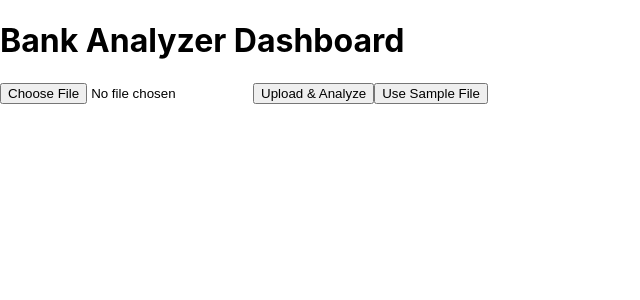
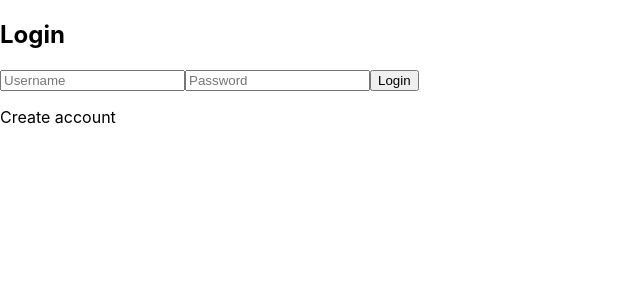
Before and after one commit to sylviahdev/bankdashboard, a React (Create React App) app: page / in a window 1280 px wide. Shown: the top 300 px of the page, without its empty margins (0-640 px from the left). Built offline with nearby package versions, Linux system fonts and the light colour scheme.

Commit message:
debugging

```diff
--- a/src/Dashboard.js
+++ b/src/Dashboard.js
@@ -1,110 +1,300 @@
-// src/Dashboard.js
 import React, { useState } from "react";
-import { Pie } from "react-chartjs-2";
-import { Chart as ChartJS, ArcElement, Tooltip, Legend } from "chart.js";
+import {
+  PieChart,
+  Pie,
+  Cell,
+  Tooltip,
+  Legend,
+  ResponsiveContainer,
+} from "recharts";
 
-ChartJS.register(ArcElement, Tooltip, Legend);
+const COLORS = ["#22c55e", "#ef4444", "#3b82f6", "#f59e0b", "#8b5cf6"];
 
 function Dashboard() {
   const [file, setFile] = useState(null);
   const [summary, setSummary] = useState(null);
+  const [error, setError] = useState("");
+  const [success, setSuccess] = useState("");
   const [loading, setLoading] = useState(false);
-  const [error, setError] = useState("");
 
-  const BACKEND_URL = "https://bankanalyzer-j0mk.onrender.com";
+  const [loggedIn, setLoggedIn] = useState(false);
+  const [registerMode, setRegisterMode] = useState(false);
 
-  const handleFileChange = (e) => setFile(e.target.files[0]);
+  const [username, setUsername] = useState("");
+  const [password, setPassword] = useState("");
 
+  const BACKEND = "http://localhost:10000";
+
+  const formatCurrency = (amount) =>
+    new Intl.NumberFormat("en-KE", {
+      style: "currency",
+      currency: "KES",
+    }).format(amount);
+
+  // -------- REGISTER --------
+  const handleRegister = async (e) => {
+    e.preventDefault();
+    setLoading(true);
+    setError("");
+    setSuccess("");
+
+    try {
+      const res = await fetch(`${BACKEND}/api/register`, {
+        method: "POST",
+        headers: {"Content-Type": "application/json"},
+        body: JSON.stringify({ username, password }),
+      });
+
+      const data = await res.json();
+
+      if (!res.ok) setError(data.error);
+      else {
+        setSuccess("Registration successful! Please login.");
+        setRegisterMode(false);
+      }
+    } catch {
+      setError("Server connection failed");
+    } finally {
+      setLoading(false);
+    }
+  };
+
+  // -------- LOGIN --------
+  const handleLogin = async (e) => {
+    e.preventDefault();
+    setLoading(true);
+    setError("");
+
+    try {
+      const res = await fetch(`${BACKEND}/api/login`, {
+        method: "POST",
+        headers: {"Content-Type": "application/json"},
+        body: JSON.stringify({ username, password }),
+      });
+
+      const data = await res.json();
+
+      if (!res.ok) setError(data.error);
+      else {
+        localStorage.setItem("token", data.token);
+        setLoggedIn(true);
+      }
+    } catch {
+      setError("Server connection failed");
+    } finally {
+      setLoading(false);
+    }
+  };
+
+  // -------- LOGOUT --------
+  const handleLogout = () => {
+    localStorage.removeItem("token");
+    setLoggedIn(false);
+    setSummary(null);
+  };
+
+  // -------- UPLOAD --------
   const handleUpload = async () => {
-    if (!file) return;
+    if (!file) return setError("Select a file");
+
     setLoading(true);
     setError("");
     setSummary(null);
+
+    const token = localStorage.getItem("token");
 
     const formData = new FormData();
     formData.append("file", file);
 
     try {
-      const res = await fetch(`${BACKEND_URL}/api/analyze`, { method: "POST", body: formData });
+      const res = await fetch(`${BACKEND}/api/analyze`, {
+        method: "POST",
+        headers: { Authorization: token },
+        body: formData,
+      });
+
       const data = await res.json();
-      if (!res.ok) setError(data.error || "Upload failed");
-      else setSummary(data);
-    } catch (err) {
-      setError("Server error: " + err.message);
+
+      if (!res.ok) setError(data.error);
+      else {
+        setSummary(data);
+        setSuccess("Analysis complete ✅");
+      }
+    } catch {
+      setError("Upload failed");
     } finally {
       setLoading(false);
     }
   };
 
-  const handleUseSample = async () => {
-    setLoading(true);
+  // -------- LOGIN SCREEN --------
+  if (!loggedIn) {
+    return (
+      <div className="min-h-screen flex items-center justify-center bg-gray-100">
+        <form
+          onSubmit={registerMode ? handleRegister : handleLogin}
+          className="bg-white p-6 rounded-xl shadow-lg w-80 space-y-3"
+        >
+          <h2 className="text-xl font-bold text-center">
+            {registerMode ? "Register" : "Login"}
+          </h2>
+
+          <input
+            type="text"
+            placeholder="Username"
+            value={username}
+            onChange={(e) => setUsername(e.target.value)}
+            className="w-full border p-2 rounded"
+          />
+
+          <input
+            type="password"
+            placeholder="Password"
+            value={password}
+            onChange={(e) => setPassword(e.target.value)}
+            className="w-full border p-2 rounded"
+          />
+
+          <button className="w-full bg-blue-600 text-white py-2 rounded">
+            {loading ? "Processing..." : registerMode ? "Register" : "Login"}
+          </button>
+
+          {error && <p className="text-red-500 text-center">{error}</p>}
+          {success && <p className="text-green-600 text-center">{success}</p>}
+
+          <p
+            onClick={() => {
+              setRegisterMode(!registerMode);
               setError("");
-    setSummary(null);
-    try {
-      const res = await fetch(`${BACKEND_URL}/download-sample`);
-      if (!res.ok) throw new Error("Failed to fetch sample file");
-      const blob = await res.blob();
-      const tempFile = new File([blob], "sample_bank_statement.xlsx");
-      const formData = new FormData();
-      formData.append("file", tempFile);
+            }}
+            className="text-center text-blue-600 cursor-pointer text-sm"
+          >
+            {registerMode ? "Login instead" : "Create account"}
+          </p>
+        </form>
+      </div>
+    );
+  }
 
-      const analyzeRes = await fetch(`${BACKEND_URL}/api/analyze`, { method: "POST", body: formData });
-      const data = await analyzeRes.json();
-      if (!analyzeRes.ok) setError(data.error || "Analysis failed");
-      else setSummary(data);
-    } catch (err) {
-      setError("Server error: " + err.message);
-    } finally {
-      setLoading(false);
+  // -------- CALCULATIONS --------
+  let income = 0;
+  let expenses = 0;
+
+  if (summary) {
+    Object.values(summary).forEach((val) => {
+      if (val > 0) income += val;
+      else expenses += val;
+    });
   }
-  };
 
-  const pieData = summary
-    ? {
-        labels: Object.keys(summary),
-        datasets: [{ label: "Summary", data: Object.values(summary), backgroundColor: ["#36A2EB", "#FF6384", "#FFCE56", "#4BC0C0", "#9966FF"] }],
-      }
-    : null;
+  const balance = income + expenses;
 
+  const chartData = summary
+    ? Object.entries(summary).map(([name, value]) => ({
+        name,
+        value: Math.abs(value),
+      }))
+    : [];
+
+  const savingsRate =
+    income > 0 ? ((balance / income) * 100).toFixed(1) : 0;
+
+  // -------- DASHBOARD --------
   return (
-    <div className="p-5 font-sans">
-      <h1 className="text-2xl font-bold">Bank Analyzer Dashboard</h1>
+    <div className="min-h-screen bg-gray-100 p-6 flex flex-col items-center">
 
-      <div className="mt-5 flex flex-col items-start">
-        <input type="file" onChange={handleFileChange} className="block w-full max-w-xs" />
-        <button onClick={handleUpload} className="mt-2 px-4 py-2 bg-blue-600 text-white rounded">Upload & Analyze</button>
-        <button onClick={handleUseSample} className="mt-2 px-4 py-2 bg-green-600 text-white rounded">Use Sample File</button>
+      <div className="w-full max-w-4xl bg-white p-6 rounded-2xl shadow-xl">
+
+        <div className="flex justify-between items-center mb-4">
+          <h1 className="text-2xl font-bold">💳 Bank Analyzer</h1>
+          <button
+            onClick={handleLogout}
+            className="bg-red-500 text-white px-3 py-1 rounded"
+          >
+            Logout
+          </button>
         </div>
 
-      {loading && <p className="mt-3">Processing file...</p>}
-      {error && <p className="mt-3 text-red-600">{error}</p>}
+        {/* Upload */}
+        <input
+          type="file"
+          onChange={(e) => setFile(e.target.files[0])}
+          className="w-full border p-2 rounded"
+        />
 
+        <button
+          onClick={handleUpload}
+          className="w-full mt-3 bg-blue-600 text-white py-2 rounded"
+        >
+          {loading ? "Processing..." : "Upload & Analyze"}
+        </button>
+
+        {/* Alerts */}
+        {error && <p className="text-red-500 mt-3 text-center">{error}</p>}
+        {success && <p className="text-green-600 mt-3 text-center">{success}</p>}
+
+        {/* Cards */}
         {summary && (
-        <div className="mt-5">
-          <h2 className="text-xl font-semibold">Summary Table</h2>
-          <table className="border-collapse border border-gray-300 mt-2">
-            <tbody>
-              {Object.entries(summary).map(([key, value]) => (
-                <tr key={key}>
-                  <td className="border border-gray-300 px-3 py-1">{key}</td>
-                  <td className="border border-gray-300 px-3 py-1">{value}</td>
-                </tr>
-              ))}
-            </tbody>
-          </table>
-
-          <h2 className="text-xl font-semibold mt-5">Summary Pie Chart</h2>
-          <div className="w-full max-w-xs mt-2">
-            <Pie data={pieData} />
+          <>
+            <div className="grid grid-cols-3 gap-4 mt-6">
+              <div className="bg-green-100 p-4 rounded-lg text-center">
+                <p>Income</p>
+                <h2>{formatCurrency(income)}</h2>
               </div>
 
-          <div className="mt-3">
-            <a href={`${BACKEND_URL}/download`} target="_blank" rel="noopener noreferrer">
-              <button className="px-4 py-2 bg-purple-600 text-white rounded">Download Excel</button>
-            </a>
+              <div className="bg-red-100 p-4 rounded-lg text-center">
+                <p>Expenses</p>
+                <h2>{formatCurrency(expenses)}</h2>
+              </div>
+
+              <div className="bg-blue-100 p-4 rounded-lg text-center">
+                <p>Balance</p>
+                <h2>{formatCurrency(balance)}</h2>
               </div>
             </div>
+
+            {/* Chart */}
+            <div className="mt-6 h-64">
+              <ResponsiveContainer>
+                <PieChart>
+                  <Pie data={chartData} dataKey="value" label>
+                    {chartData.map((entry, index) => (
+                      <Cell key={index} fill={COLORS[index % COLORS.length]} />
+                    ))}
+                  </Pie>
+                  <Tooltip />
+                  <Legend />
+                </PieChart>
+              </ResponsiveContainer>
+            </div>
+
+            {/* Insights */}
+            <div className="mt-6 bg-gray-50 p-4 rounded-lg">
+              <h3 className="font-semibold mb-2">Insights</h3>
+              <p>💰 Savings Rate: {savingsRate}%</p>
+              <p>📊 Total Categories: {chartData.length}</p>
+              <p>
+                🧠 You spent{" "}
+                {income !== 0
+                  ? Math.abs((expenses / income) * 100).toFixed(1)
+                  : 0}
+                % of your income
+              </p>
+            </div>
+
+            {/* Download */}
+            <a
+              href={`${BACKEND}/download`}
+              target="_blank"
+              rel="noreferrer"
+            >
+              <button className="w-full mt-4 bg-purple-600 text-white py-2 rounded">
+                Download Excel
+              </button>
+            </a>
+          </>
         )}
+      </div>
     </div>
   );
 }
--- a/src/index.css
+++ b/src/index.css
@@ -1,3 +1,8 @@
+
+@tailwind base;
+@tailwind components;
+@tailwind utilities;
+
 body {
   margin: 0;
   font-family: -apple-system, BlinkMacSystemFont, 'Segoe UI', 'Roboto', 'Oxygen',
```
Also changed, not shown: package.json (+8 -1 lines), 1 other file (tests, documents, lock files or other folders). Lines whose indentation alone changed are shown as unchanged.
